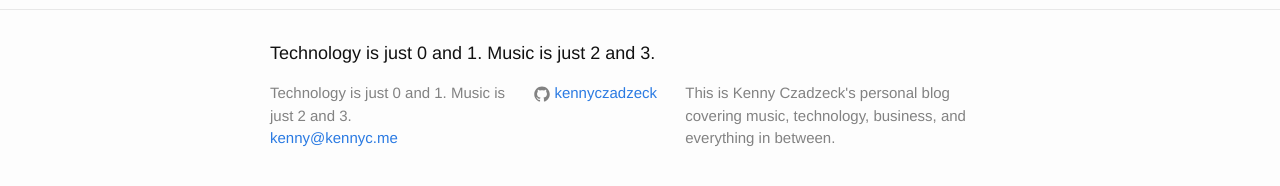
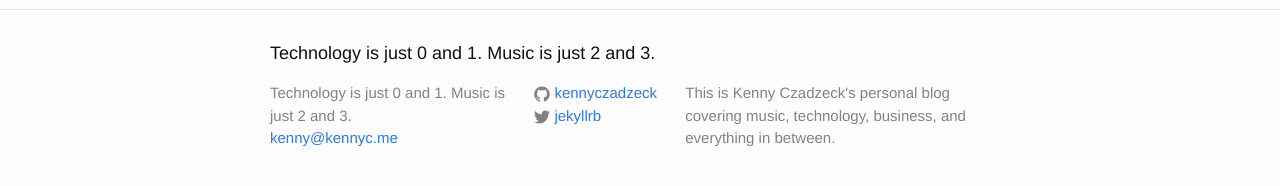
Before and after one commit to kennyczadzeck/kennyczadzeck.github.io, a Jekyll site: the page built from index.html, in a window 1280 px wide. Shown: the part 287-473 px from the top of the page. Built offline with Jekyll 4.4.1, drawn with Linux system fonts in a browser that asks for light colours.

Commit message:
somehow twitter name was lost from config file. replaced it.

```diff
--- a/_config.yml
+++ b/_config.yml
@@ -4,6 +4,7 @@ email: kenny@kennyc.me
 description: This is Kenny Czadzeck's personal blog covering music, technology, business, and everything in between.
 baseurl: "" # the subpath of your site, e.g. /blog/
 url: "" # the base hostname & protocol for your site
+twitter_username: jekyllrb
 github_username:  kennyczadzeck
 # Build settings
 markdown: kramdown
```
